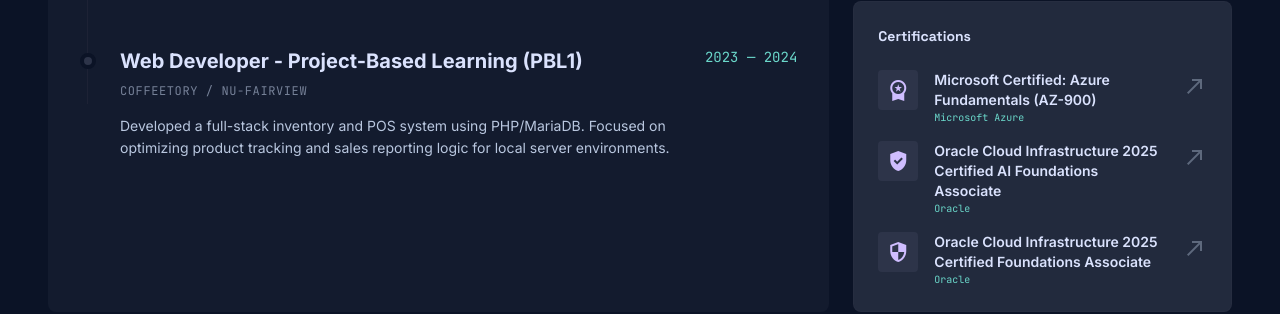
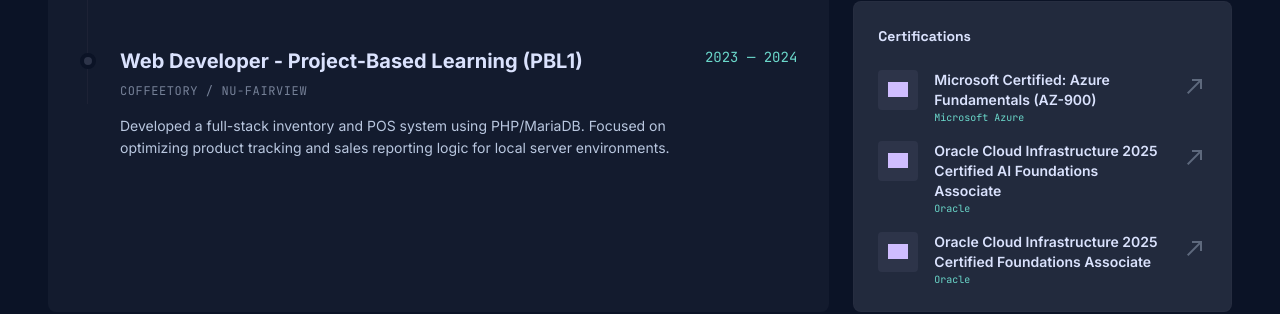
Before and after one commit to naori11/personal-portfolio, a Next.js app in the folder apps/web/: page /about in a window 1280 px wide. Shown: the part 1580-1894 px from the top of the page. Built offline with nearby package versions, Linux system fonts and the light colour scheme; grey boxes are pictures that could not be loaded.

Commit message:
feat: update certification section to indicate provider icons for each certification

```diff
--- a/apps/web/app/about/page.tsx
+++ b/apps/web/app/about/page.tsx
@@ -12,7 +12,7 @@
   "FASTAPI": { bg: "bg-[#009485]/10", text: "text-[#00f2fe]", border: "border-[#009485]/20", slug: "fastapi" },
   "GEMINI API": { bg: "bg-[#4285f4]/10", text: "text-[#8ab4f8]", border: "border-[#4285f4]/20", slug: "googlegemini" },
   "DOCKER": { bg: "bg-[#2496ed]/10", text: "text-[#70b5ff]", border: "border-[#2496ed]/20", slug: "docker" },
-  "AZURE": { bg: "bg-[#0078d4]/10", text: "text-[#79c0ff]", border: "border-[#0078d4]/20", slug: "azure" },
+  "AZURE": { bg: "bg-[#0078d4]/10", text: "text-[#79c0ff]", border: "border-[#0078d4]/20", slug: "https://raw.githubusercontent.com/gilbarbara/logos/master/logos/microsoft-azure.svg" },
   "GOOGLE CLOUD": { bg: "bg-[#4285F4]/10", text: "text-[#4285F4]", border: "border-[#4285F4]/20", slug: "googlecloud" },
   "TERRAFORM": { bg: "bg-[#844FBA]/10", text: "text-[#aa80e0]", border: "border-[#844FBA]/20", slug: "terraform" },
   "LINUX": { bg: "bg-[#FCC624]/10", text: "text-[#FCC624]", border: "border-[#FCC624]/20", slug: "linux" },
@@ -281,8 +281,8 @@
                               className="w-3 h-3 flex-shrink-0"
                               style={{
                                 backgroundColor: 'currentColor',
-                                WebkitMaskImage: `url(https://cdn.jsdelivr.net/npm/simple-icons@v13/icons/${style.slug}.svg)`,
-                                maskImage: `url(https://cdn.jsdelivr.net/npm/simple-icons@v13/icons/${style.slug}.svg)`,
+                                WebkitMaskImage: `url(${style.slug.startsWith('http') ? style.slug : `https://cdn.jsdelivr.net/npm/simple-icons@v13/icons/${style.slug}.svg`})`,
+                                maskImage: `url(${style.slug.startsWith('http') ? style.slug : `https://cdn.jsdelivr.net/npm/simple-icons@v13/icons/${style.slug}.svg`})`,
                                 WebkitMaskRepeat: 'no-repeat',
                                 maskRepeat: 'no-repeat',
                                 WebkitMaskPosition: 'center',
@@ -313,7 +313,20 @@
                 className="flex items-start gap-4 group cursor-pointer"
               >
                 <div className="w-10 h-10 flex-shrink-0 bg-[#2d3449] rounded-sm flex items-center justify-center text-[#cfbdff] transition-colors group-hover:bg-[#cfbdff] group-hover:text-[#3a0093]">
-                  <span className="material-symbols-outlined text-[20px]" style={{ fontVariationSettings: "'FILL' 1" }}>workspace_premium</span>
+                  <span
+                    className="w-5 h-5 flex-shrink-0"
+                    style={{
+                      backgroundColor: 'currentColor',
+                      WebkitMaskImage: `url(https://raw.githubusercontent.com/gilbarbara/logos/master/logos/microsoft-azure.svg)`,
+                      maskImage: `url(https://raw.githubusercontent.com/gilbarbara/logos/master/logos/microsoft-azure.svg)`,
+                      WebkitMaskRepeat: 'no-repeat',
+                      maskRepeat: 'no-repeat',
+                      WebkitMaskPosition: 'center',
+                      maskPosition: 'center',
+                      WebkitMaskSize: 'contain',
+                      maskSize: 'contain'
+                    }}
+                  />
                 </div>
                 <div className="flex-grow">
                   <div className="text-sm font-semibold group-hover:text-[#cfbdff] transition-colors">Microsoft Certified: Azure Fundamentals (AZ-900)</div>
@@ -329,7 +342,20 @@
                 className="flex items-start gap-4 group cursor-pointer"
               >
                 <div className="w-10 h-10 flex-shrink-0 bg-[#2d3449] rounded-sm flex items-center justify-center text-[#cfbdff] transition-colors group-hover:bg-[#cfbdff] group-hover:text-[#3a0093]">
-                  <span className="material-symbols-outlined text-[20px]" style={{ fontVariationSettings: "'FILL' 1" }}>verified_user</span>
+                  <span
+                    className="w-5 h-5 flex-shrink-0"
+                    style={{
+                      backgroundColor: 'currentColor',
+                      WebkitMaskImage: `url(https://cdn.jsdelivr.net/npm/simple-icons@v13/icons/oracle.svg)`,
+                      maskImage: `url(https://cdn.jsdelivr.net/npm/simple-icons@v13/icons/oracle.svg)`,
+                      WebkitMaskRepeat: 'no-repeat',
+                      maskRepeat: 'no-repeat',
+                      WebkitMaskPosition: 'center',
+                      maskPosition: 'center',
+                      WebkitMaskSize: 'contain',
+                      maskSize: 'contain'
+                    }}
+                  />
                 </div>
                 <div className="flex-grow">
                   <div className="text-sm font-semibold group-hover:text-[#cfbdff] transition-colors">Oracle Cloud Infrastructure 2025 Certified AI Foundations Associate</div>
@@ -345,7 +371,20 @@
                 className="flex items-start gap-4 group cursor-pointer"
               >
                 <div className="w-10 h-10 flex-shrink-0 bg-[#2d3449] rounded-sm flex items-center justify-center text-[#cfbdff] transition-colors group-hover:bg-[#cfbdff] group-hover:text-[#3a0093]">
-                  <span className="material-symbols-outlined text-[20px]" style={{ fontVariationSettings: "'FILL' 1" }}>security</span>
+                  <span
+                    className="w-5 h-5 flex-shrink-0"
+                    style={{
+                      backgroundColor: 'currentColor',
+                      WebkitMaskImage: `url(https://cdn.jsdelivr.net/npm/simple-icons@v13/icons/oracle.svg)`,
+                      maskImage: `url(https://cdn.jsdelivr.net/npm/simple-icons@v13/icons/oracle.svg)`,
+                      WebkitMaskRepeat: 'no-repeat',
+                      maskRepeat: 'no-repeat',
+                      WebkitMaskPosition: 'center',
+                      maskPosition: 'center',
+                      WebkitMaskSize: 'contain',
+                      maskSize: 'contain'
+                    }}
+                  />
                 </div>
                 <div className="flex-grow">
                   <div className="text-sm font-semibold group-hover:text-[#cfbdff] transition-colors">Oracle Cloud Infrastructure 2025 Certified Foundations Associate</div>
```
